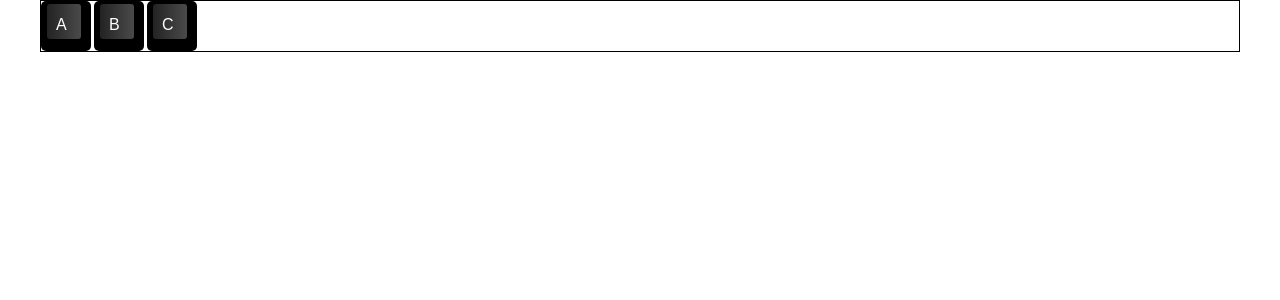
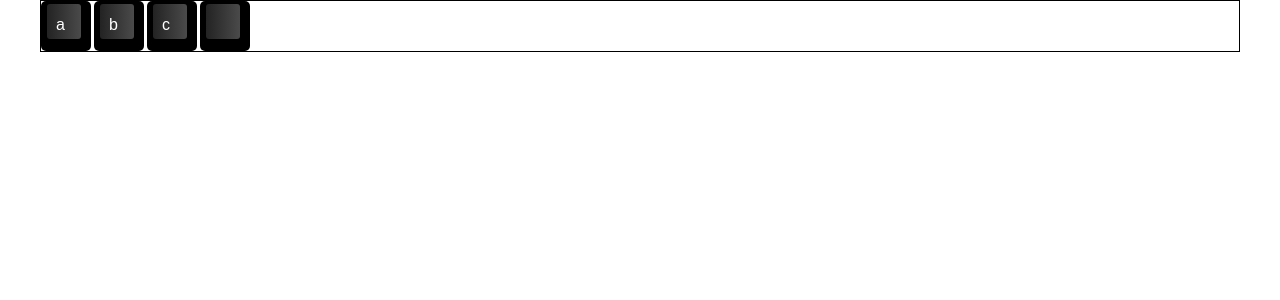
Before and after one commit to FalkoKa/virtual-keyboard, a React (Vite) app: page / in a window 1280 px wide. Shown: the top 300 px of the page. Built offline with nearby package versions, Linux system fonts and the light colour scheme; the HTML template or start-up script is replaced by a standard one.

Commit message:
finish key click and keyboard press logic

```diff
--- a/src/App.css
+++ b/src/App.css
@@ -51,3 +51,7 @@ span {
   transform: scale(0.95);
   background-color: rgba(0, 0, 0, 0.869);
 }
+
+.key.active {
+  transform: scale(0.98);
+}
--- a/src/components/Key.jsx
+++ b/src/components/Key.jsx
@@ -1,23 +1,46 @@
 import { useEffect, useState } from 'react';
 
-const Key = ({ onKeyboard, primary, secondary, keyCode }) => {
-  const [isShift, setIsShift] = useState(false); // possibly lift up
+const Key = ({ isShift, onKeyboard, primary, secondary, isDisabled }) => {
+  const [keyDown, setKeyDown] = useState(false);
 
   useEffect(() => {
-    document.addEventListener('keydown', detectKeyDown, true);
+    document.addEventListener('keydown', handleKeyDown);
+    document.addEventListener('keyup', handleKeyUp);
   }, []);
 
-  const detectKeyDown = (e) => {
-    if (e.key === secondary) {
+  const handleKeyDown = (e) => {
+    if (e.key === primary) {
+      setKeyDown(true);
       onKeyboard((prev) => prev + primary);
+    } else if (e.key === secondary) {
+      onKeyboard((prev) => prev + secondary);
     }
   };
 
-  return (
-    <div onClick={() => onKeyboard((prev) => prev + primary)} className="key">
-      <span>{isShift ? secondary : primary}</span>
-    </div>
-  );
+  const handleKeyUp = (e) => {
+    setKeyDown(false);
+  };
+
+  const handleKeyClick = (e) => {
+    if (isShift) {
+      onKeyboard((prev) => prev + primary);
+    } else {
+      onKeyboard((prev) => prev + secondary);
+    }
+  };
+
+  if (isDisabled) {
+    return <div className="key"></div>;
+  } else {
+    return (
+      <div
+        onClick={handleKeyClick}
+        className={`key ${keyDown ? 'active' : ''}`}
+      >
+        <span>{isShift ? primary : secondary}</span>
+      </div>
+    );
+  }
 };
 
 export default Key;
--- a/src/components/Keyboard.jsx
+++ b/src/components/Keyboard.jsx
@@ -1,11 +1,57 @@
 import Key from './Key';
+import { useState, useEffect } from 'react';
 
 const Keyboard = ({ onKeyboard }) => {
+  const [isShift, setIsShift] = useState(false);
+
+  useEffect(() => {
+    document.addEventListener('keydown', detectShiftDown);
+  }, []);
+
+  useEffect(() => {
+    document.addEventListener('keyup', detectShiftUp, true);
+  }, []);
+
+  const detectShiftDown = (e) => {
+    if (e.code === 'ShiftLeft' || e.code === 'ShiftRight') {
+      setIsShift(true);
+    }
+  };
+
+  const detectShiftUp = (e) => {
+    if (e.code === 'ShiftLeft' || e.code === 'ShiftRight') {
+      setIsShift(false);
+    }
+  };
+
   return (
     <div className="keyboard">
-      <Key onKeyboard={onKeyboard} primary={'A'} secondary={'a'} />
-      <Key onKeyboard={onKeyboard} primary={'B'} secondary={'b'} />
-      <Key onKeyboard={onKeyboard} primary={'C'} secondary={'c'} />
+      <Key
+        isShift={isShift}
+        onKeyboard={onKeyboard}
+        primary={'A'}
+        secondary={'a'}
+        isEnabled
+      />
+      <Key
+        isShift={isShift}
+        onKeyboard={onKeyboard}
+        primary={'B'}
+        secondary={'b'}
+      />
+      <Key
+        isShift={isShift}
+        onKeyboard={onKeyboard}
+        primary={'C'}
+        secondary={'c'}
+      />
+      <Key
+        isShift={isShift}
+        onKeyboard={onKeyboard}
+        primary={'C'}
+        secondary={'c'}
+        isDisabled
+      />
     </div>
   );
 };
```
